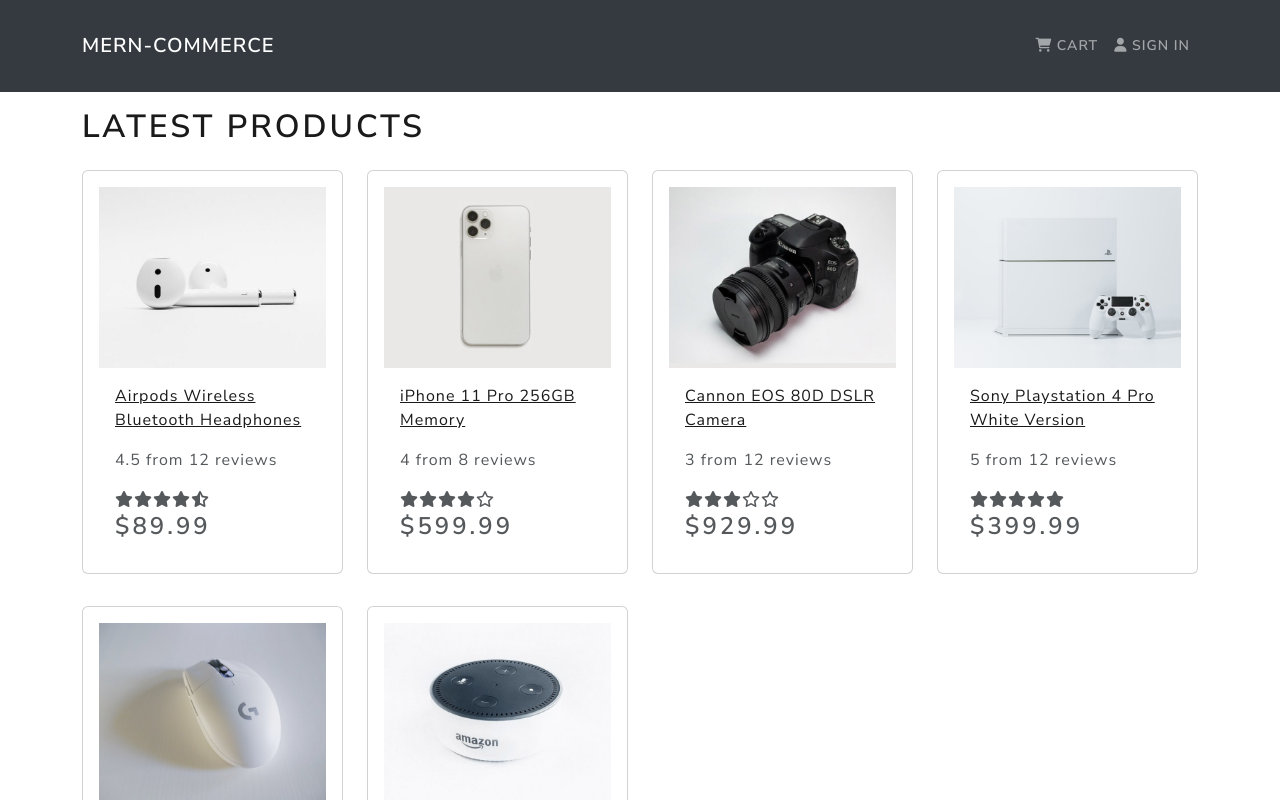
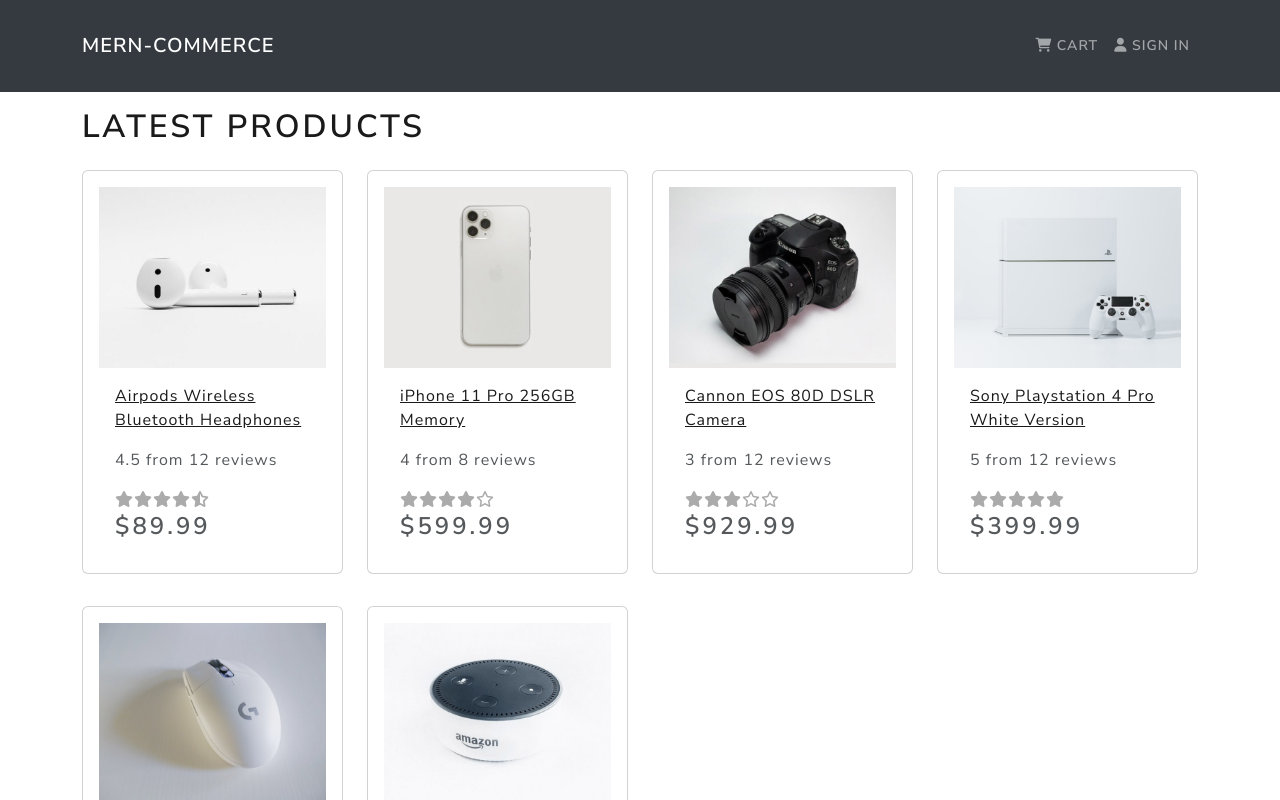
Before and after one commit to Makmakkerti/mernCommerce, a React (Create React App) app in the folder frontend/: page /product/1 in a window 1280 px wide. Shown: the top 800 px of the page. Built offline with nearby package versions, Linux system fonts and the light colour scheme.

Commit message:
Rating color prop added

```diff
--- a/frontend/src/components/Product.js
+++ b/frontend/src/components/Product.js
@@ -4,19 +4,6 @@
 
 const Product = (props) => {
 	const { product } = props;
-	const ratings = [];
-	let rating = product.rating;
-
-	for (let i = 0; i < 5; i++) {
-		if (rating > 0.5) {
-			ratings.push('fa-solid fa-star');
-		} else if (rating === 0.5) {
-			ratings.push('fa-solid fa-star-half-stroke');
-		} else {
-			ratings.push('fa-regular fa-star');
-		}
-		--rating;
-	}
 
 	return (
 		<Card className='my-3 p-3 rounded'>
@@ -32,10 +19,11 @@
 				</a>
 
 				<Card.Text as='div'>
-					<Rating value={product.rating} text={`${product.numReviews} reviews`} />
-					{ratings.map((cn) => (
-						<i className={cn}></i>
-					))}
+					<Rating
+						rating={product.rating}
+						text={`${product.numReviews} reviews`}
+						color='#ababab'
+					/>
 				</Card.Text>
 
 				<Card.Text as='h3'>${product.price}</Card.Text>
--- a/frontend/src/components/Rating.js
+++ b/frontend/src/components/Rating.js
@@ -1,10 +1,29 @@
 import React from 'react';
 
 const Rating = (props) => {
+	const ratings = [];
+	let rating = props.rating;
+
+	for (let i = 0; i < 5; i++) {
+		if (rating > 0.5) {
+			ratings.push('fa-solid fa-star');
+		} else if (rating === 0.5) {
+			ratings.push('fa-solid fa-star-half-stroke');
+		} else {
+			ratings.push('fa-regular fa-star');
+		}
+		--rating;
+	}
+
 	return (
-		<div className='my-3'>
-			{props.value} from {props.text}
-		</div>
+		<>
+			<div className='my-3'>
+				{props.rating} from {props.text}
+			</div>
+			{ratings.map((cn) => (
+				<i style={{ color: props.color }} className={cn}></i>
+			))}
+		</>
 	);
 };
 
```
